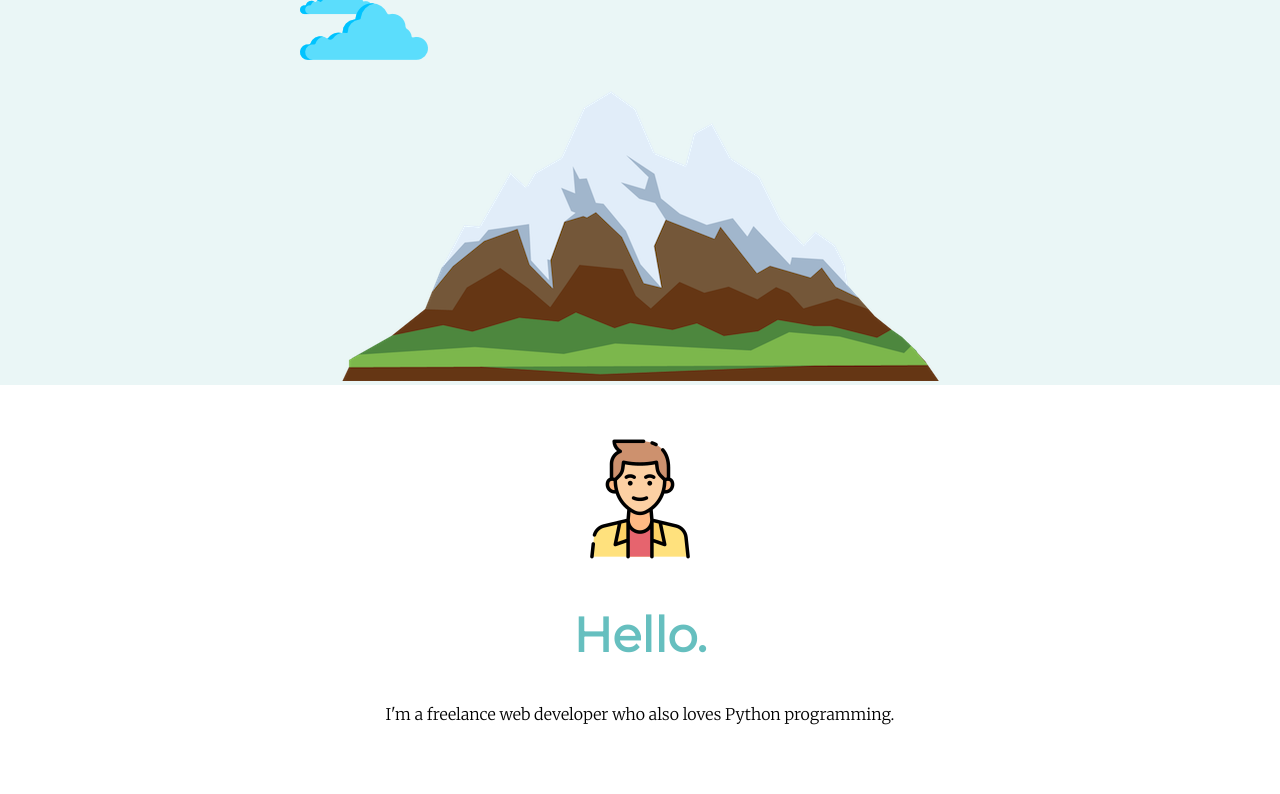
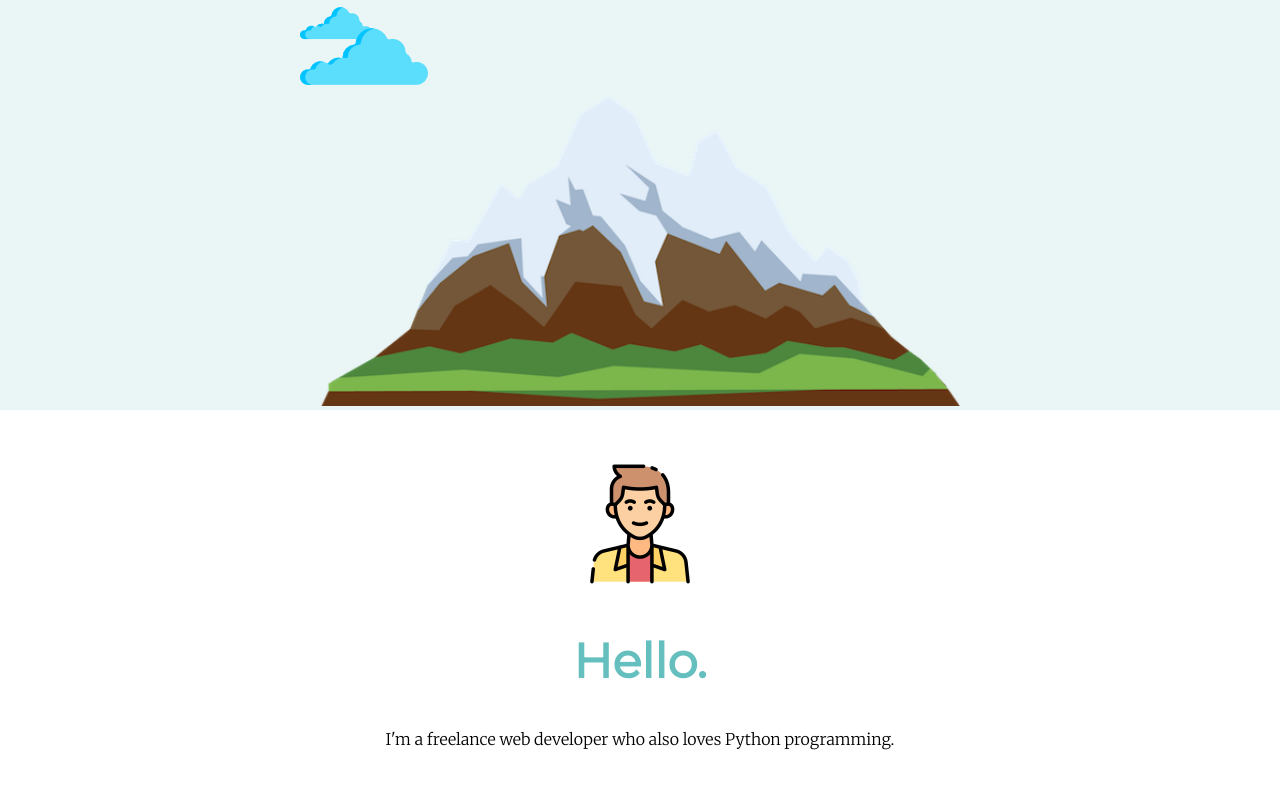
Before and after one commit to JasonAbba/Simple-Portfolio-Website, a plain HTML site: page index.html in a window 1280 px wide. Shown: the part 396-1190 px from the top of the page. Drawn offline with Linux system fonts and the light colour scheme; a web font is replaced by a local one.

Commit message:
Update style.css

```diff
--- a/css/style.css
+++ b/css/style.css
@@ -54,6 +54,9 @@ hr{
     position: absolute;
     left: 300px;
     bottom: 300px;
+}
+.mountain{
+    width: 50%;
 }
 .bottom-container{
     margin-bottom: 0rem;
```
